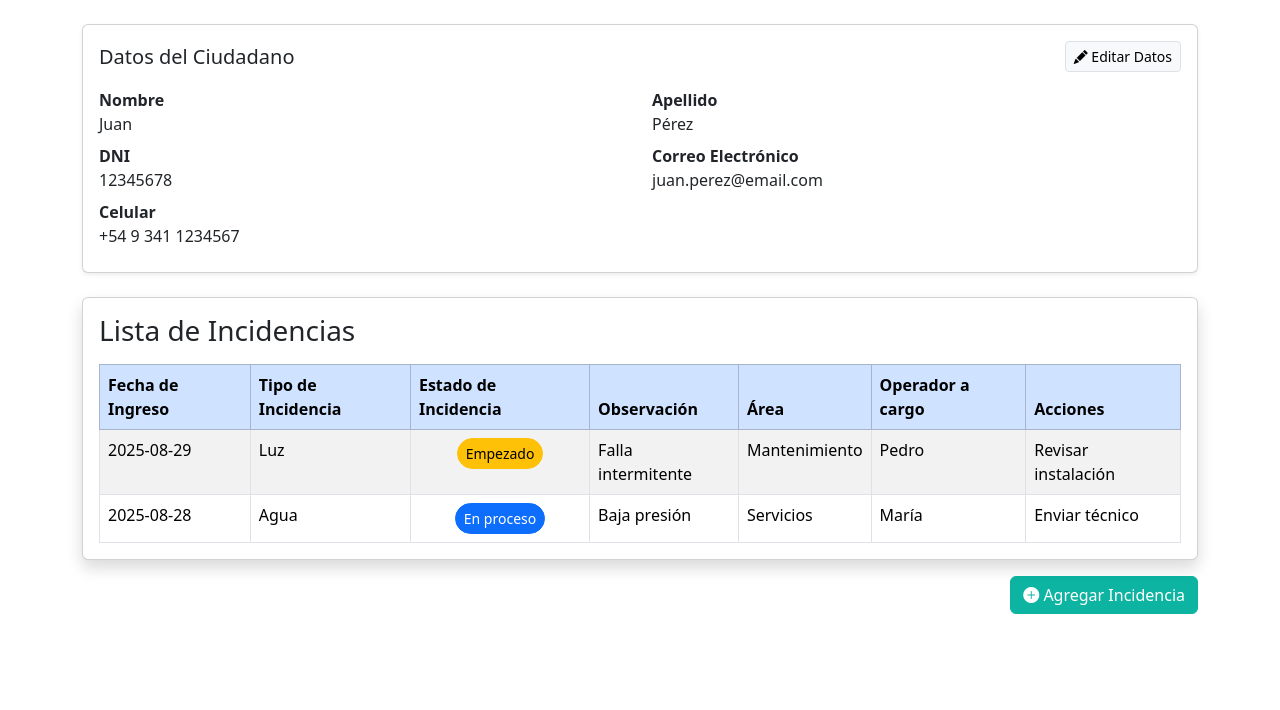
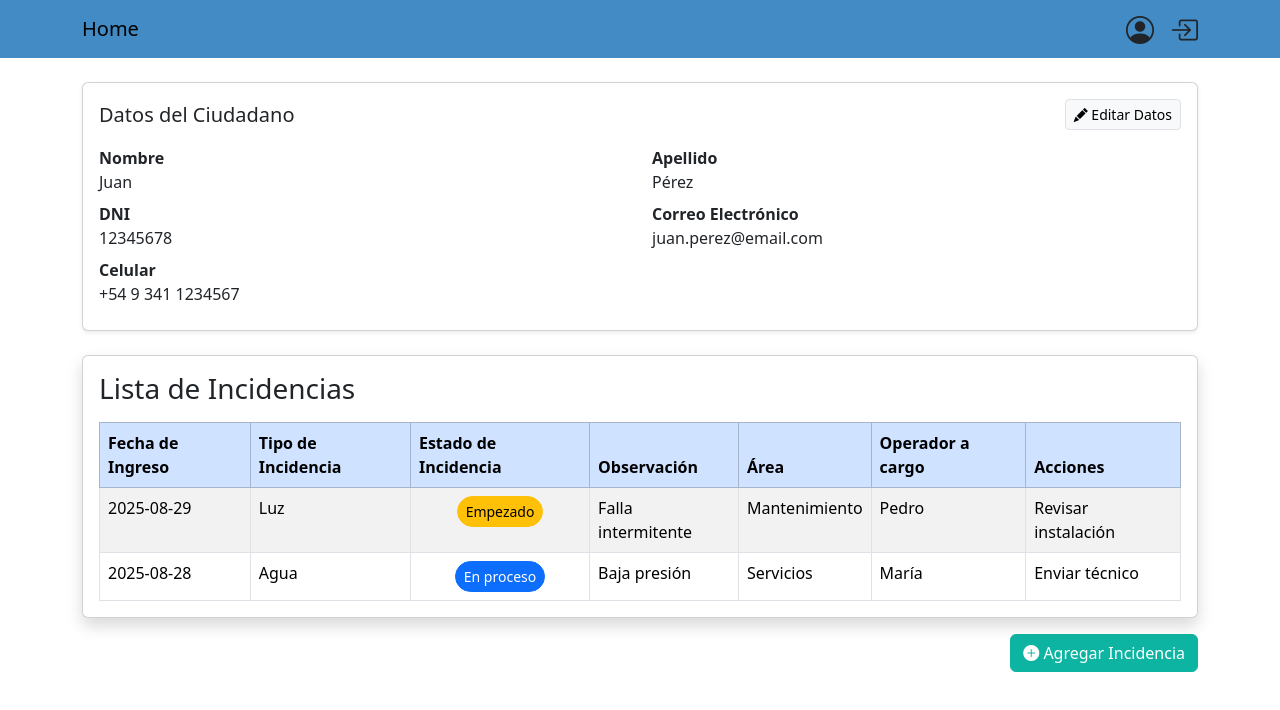
Before and after one commit to EveCanton/munitrack-web, a React (Vite) app: page /citizens/1 in a window 1280 px wide. Shown: the top 710 px of the page. Built offline with nearby package versions, Linux system fonts and the light colour scheme.

Commit message:
add TopBar view

```diff
--- a/src/components/citizenDetails/CitizenDetails.jsx
+++ b/src/components/citizenDetails/CitizenDetails.jsx
@@ -2,11 +2,13 @@ import {ciudadanos} from '../../Citizen.js'
 
 import CitizenProfile from './CitizenProfile';
 import CitizenIncidents from './CitizenIncidents';
+import TopBar from '../topBar/TopBar.jsx';
 
 const CitizenDetails = () => {
   const ciudadano = ciudadanos[0]; // Simulamos que mostramos el primer ciudadano
   return (
     <>
+      <TopBar/>
       <CitizenProfile ciudadano={ciudadano} />
       <CitizenIncidents ciudadano={ciudadano} />
     </>
--- a/src/components/incidenceDetails/IncidenceDetails.jsx
+++ b/src/components/incidenceDetails/IncidenceDetails.jsx
@@ -1,11 +1,13 @@
 import {ciudadanos} from '../../Citizen.js'
 import CitizenProfile from '../citizenDetails/CitizenProfile';
+import TopBar from '../topBar/TopBar.jsx';
 import CreateIncidence from './CreateIncidence';
 
 const IncidenceDetails = () => {
     const ciudadano = ciudadanos[0]
   return (
     <div>
+      <TopBar/>
       <CitizenProfile ciudadano={ciudadano} />
       <CreateIncidence/>
     </div>
--- /dev/null
+++ b/src/components/topBar/TopBar.css
@@ -0,0 +1,3 @@
+#navbar{
+    background-color: #428bc4 ;
+}
--- /dev/null
+++ b/src/components/topBar/TopBar.jsx
@@ -0,0 +1,16 @@
+import './TopBar.css'
+
+const TopBar = () => {
+  return (
+    <nav className="navbar navbar-light" id="navbar">
+      <div className="container d-flex justify-content-between align-items-center" >
+        <span className="navbar-brand mb-0 h1">Home</span>
+        <div className="d-flex align-items-center gap-3">
+          <i className="bi bi-person-circle fs-3"></i>
+          <i className="bi bi-box-arrow-in-right fs-3"></i>
+        </div>
+      </div>
+    </nav>
+  );
+};
+export default TopBar
--- a/src/routers/RouterPrincipal.jsx
+++ b/src/routers/RouterPrincipal.jsx
@@ -4,8 +4,8 @@ import Login from "../components/login/Login";
 import CreateOperador from "../components/createOperator/CreateOperador";
 import CreateCitizen from "../components/createCitizen/CreateCitizen";
 import CitizenDetails from "../components/citizenDetails/CitizenDetails";
-import CreateIncidence from "../components/incidenceDetails/CreateIncidence";
 import IncidenceDetails from "../components/incidenceDetails/IncidenceDetails";
+
 
 
 const RouterPrincipal = () => {
```
Also changed, not shown: src/components/dashboard/dashboard.jsx (deleted, +0 -36 lines), src/components/incidenceDetails/CreateIncidence.jsx (+0 -7 lines).
